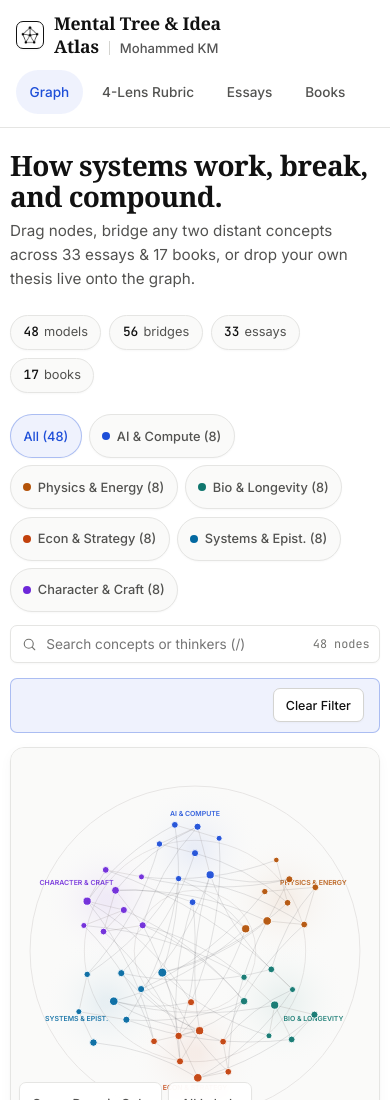
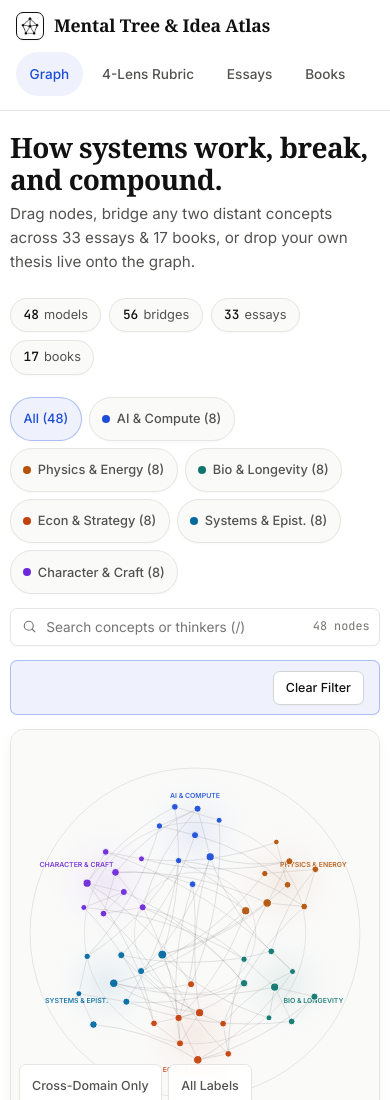
Before and after one commit to mohd-km/mental-tree-atlas, a website built with Vite: page index.html in a window 390 px wide. Shown: the top 1100 px of the page. Built offline with nearby package versions, Linux system fonts and the light colour scheme; a web font is replaced by a local one.

Commit message:
Header: logo and project name only; edge caching and faster first paint
Remove the Mohammed KM byline from the topbar, add immutable caching for
hashed assets via _headers, limit Pages Functions to / via _routes.json
where redirects exist, and bundle the default tab statically in merged apps.

Co-Authored-By: Claude Opus 5.5 <noreply@anthropic.com>

```diff
--- a/index.html
+++ b/index.html
@@ -45,8 +45,6 @@
             <img src="/favicon.png?v=2" alt="" width="28" height="28" />
           </span>
           <span class="mkm-brand-name">Mental Tree &amp; Idea Atlas</span>
-          <span class="mkm-brand-sep" aria-hidden="true"></span>
-          <span class="mkm-brand-by">Mohammed KM</span>
         </div>
         <nav class="site-nav" aria-label="Primary navigation">
           <a href="#observatory" class="is-active">Graph</a>
--- a/src/mkm-topbar.css
+++ b/src/mkm-topbar.css
@@ -65,52 +65,5 @@
   color: #111111;
   text-transform: none;
   min-width: 0;
+  text-wrap: balance;
 }
-.mkm-brand-sep {
-  width: 1px;
-  height: 14px;
-  background: #d4d4d0;
-  flex-shrink: 0;
-}
-.mkm-brand-by {
-  font-family: 'Inter', -apple-system, BlinkMacSystemFont, 'Segoe UI', sans-serif;
-  font-size: 13.1px;
-  font-weight: 500;
-  line-height: 1.2;
-  color: #555555;
-  text-transform: none;
-  letter-spacing: normal;
-  white-space: nowrap;
-  flex-shrink: 0;
-}
-/* Narrow screens: long names wrap evenly and "| Mohammed KM" stays one unit after the last word */
-@media (max-width: 640px) {
-  .mkm-brand {
-    display: block;
-    position: relative;
-    padding-left: 38px;
-    min-height: 28px;
-    font-size: 0;
-    text-wrap: balance;
-  }
-  .mkm-brand-mark {
-    position: absolute;
-    left: 0;
-    top: 50%;
-    transform: translateY(-50%);
-  }
-  .mkm-brand-name {
-    display: inline;
-    line-height: 1.3;
-  }
-  .mkm-brand-sep {
-    display: none;
-  }
-  .mkm-brand-by {
-    display: inline-block;
-    line-height: 1.3;
-    margin-left: 10px;
-    padding-left: 11px;
-    background: linear-gradient(#d4d4d0, #d4d4d0) left center / 1px 14px no-repeat;
-  }
-}
```
Also changed, not shown: 1 other file.
